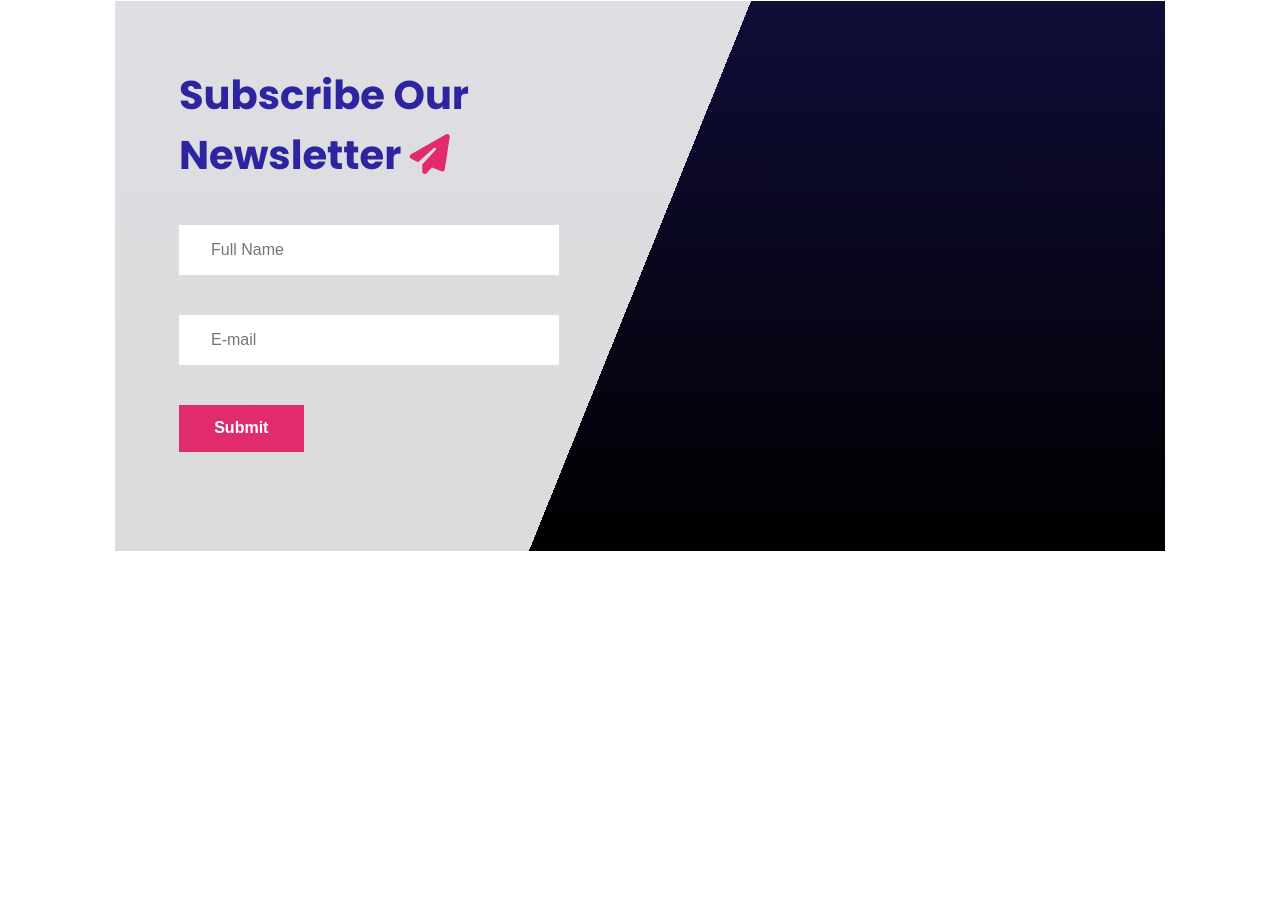
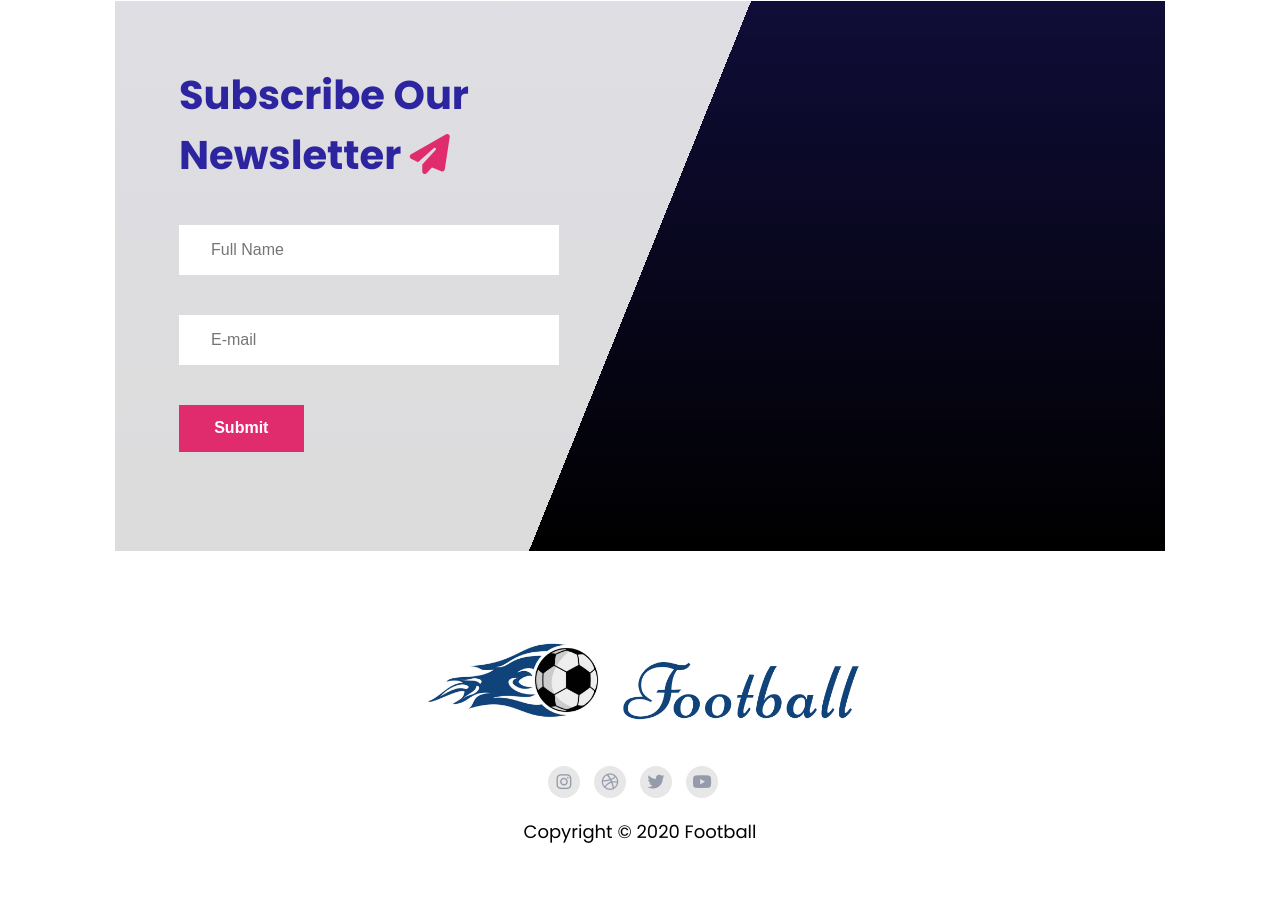
Before and after one commit to rashed116/assignment-2, a plain HTML site: page index.html in a window 1280 px wide. Shown: the part 2337-3246 px from the top of the page. Before the commit the page ends 2973 px from the top, so only its background shows below. Drawn offline with Linux system fonts and the light colour scheme.

Commit message:
footer added

```diff
--- a/index.html
+++ b/index.html
@@ -130,6 +130,29 @@
     </main>
     <!-- main end -->
 
+    <!-- footer start -->
+    <footer>
+        <div class="container">
+            <div class="footer-content">
+                <img src="images/Logo.png" alt="footer image">
+                <ul class="social-nav">
+                    <li>
+                        <a href=""><i class="fab fa-instagram"></i></a>
+                    </li>
+                    <li>
+                        <a href=""><i class="fab fa-dribbble"></i></a>
+                    </li>
+                    <li>
+                        <a href=""><i class="fab fa-twitter"></i></a>
+                    </li>
+                    <li>
+                        <a href=""><i class="fab fa-youtube"></i></a>
+                    </li>
+                </ul>
+                <p>Copyright &copy; 2020 Football</p>
+            </div>
+        </div>
+    </footer>
 </body>
 
 </html>
--- a/style.css
+++ b/style.css
@@ -148,3 +148,45 @@ form input:focus{
 .btn-submit{
     border: 0;
 }
+
+/* footer css */
+footer{
+    display: flex;
+    justify-content: center;
+}
+.footer-content{
+    display: flex;
+    flex-direction: column;
+    align-items: center;
+}
+footer img{
+    width: 438px;
+    height: 110px;
+    margin-bottom: 20px;
+}
+.social-nav{
+    display: flex;
+    margin-bottom: 20px;
+}
+.social-nav li{
+    list-style: none;
+    width: 32px;
+    height: 32px;
+    background: #e7e7e8;
+    margin-right: 14px;
+    display: flex;
+    justify-content: center;
+    align-items: center;
+    border-radius: 50%;
+}
+.social-nav a{
+    color: #969bab;
+    border-radius: 50%;
+}
+.social-nav a i{
+    font-size: 17px;
+}
+footer p{
+    font-size: 18px;
+    margin-bottom: 64px;
+}
```
